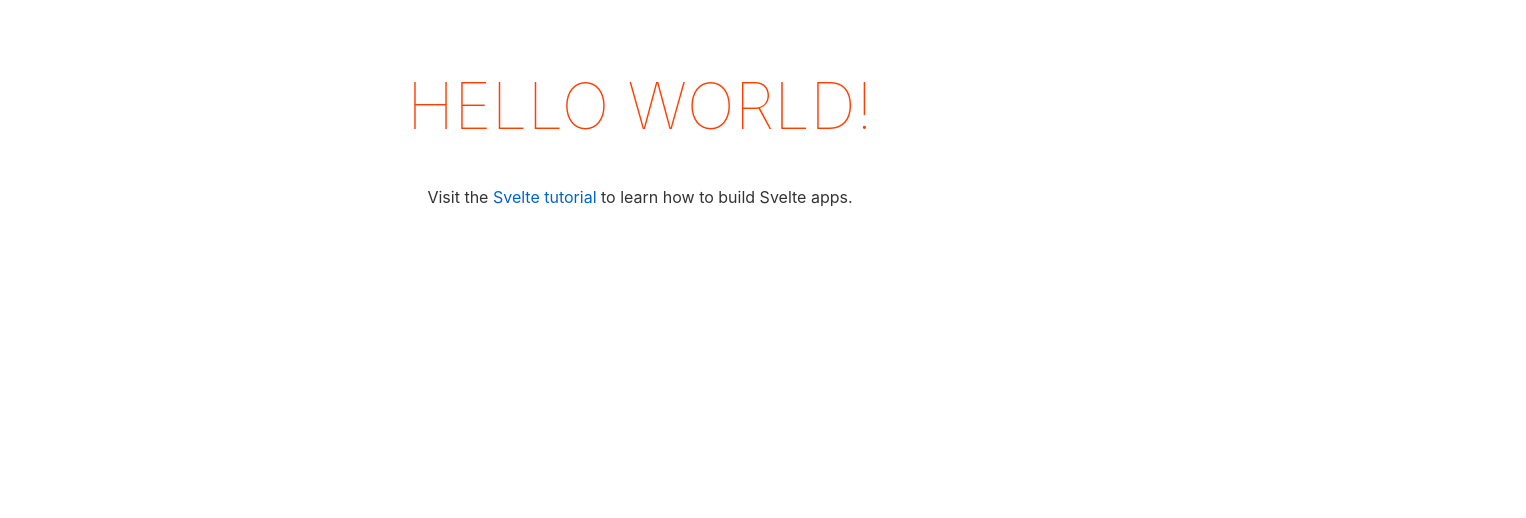
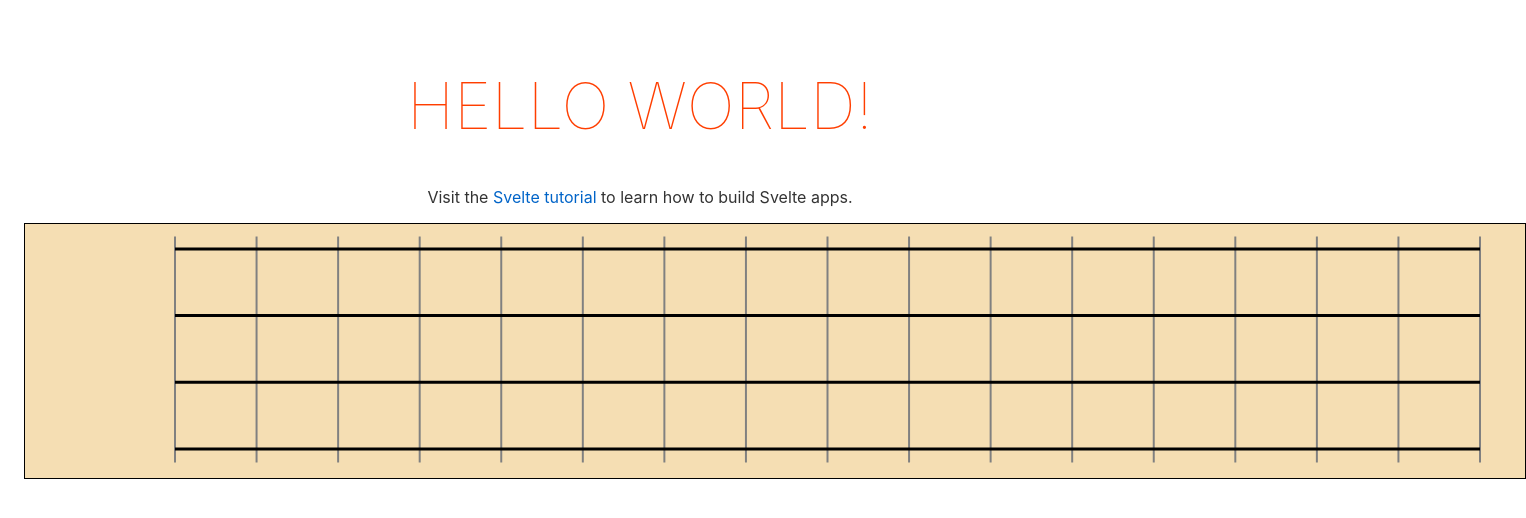
Before and after one commit to KaiWitt/uke-shift, a Svelte app: page / in a window 1280 px wide. Shown: the top 518 px of the page, 1526 px wide, since content can reach past the window. Built offline with nearby package versions, Linux system fonts and the light colour scheme.

Commit message:
Design fretboard

```diff
--- a/src/App.svelte
+++ b/src/App.svelte
@@ -1,10 +1,15 @@
 <script lang="ts">
+	import Uke from "./Uke.svelte";
 	export let name: string;
 </script>
 
 <main>
 	<h1>Hello {name}!</h1>
-	<p>Visit the <a href="https://svelte.dev/tutorial">Svelte tutorial</a> to learn how to build Svelte apps.</p>
+	<p>
+		Visit the <a href="https://svelte.dev/tutorial">Svelte tutorial</a> to learn
+		how to build Svelte apps.
+	</p>
+	<Uke />
 </main>
 
 <style>
--- a/src/Uke.svelte
+++ b/src/Uke.svelte
@@ -0,0 +1,97 @@
+<script>
+    export let height = 250;
+    export let width = 1500;
+    // TODO: fret count
+
+    // Uke strings
+    let stringos = {
+        color: "black",
+        size: 3,
+        len: 0.87 * width,
+        x1: 0.1 * width,
+        y: [
+            { y: 0.1 * height },
+            { y: 0.366 * height },
+            { y: 0.633 * height },
+            { y: 0.9 * height },
+        ],
+    };
+
+    // Frets
+    let frets = {
+        color: "grey",
+        size: 2,
+        len: 1.13 * (stringos.y.slice(-1)[0].y - stringos.y[0].y),
+        y1: 0.5 * stringos.y[0].y,
+        x: [
+            { x: stringos.x1 },
+            { x: stringos.x1 + (1 / 16) * stringos.len },
+            { x: stringos.x1 + (2 / 16) * stringos.len },
+            { x: stringos.x1 + (3 / 16) * stringos.len },
+            { x: stringos.x1 + (4 / 16) * stringos.len },
+            { x: stringos.x1 + (5 / 16) * stringos.len },
+            { x: stringos.x1 + (6 / 16) * stringos.len },
+            { x: stringos.x1 + (7 / 16) * stringos.len },
+            { x: stringos.x1 + (8 / 16) * stringos.len },
+            { x: stringos.x1 + (9 / 16) * stringos.len },
+            { x: stringos.x1 + (10 / 16) * stringos.len },
+            { x: stringos.x1 + (11 / 16) * stringos.len },
+            { x: stringos.x1 + (12 / 16) * stringos.len },
+            { x: stringos.x1 + (13 / 16) * stringos.len },
+            { x: stringos.x1 + (14 / 16) * stringos.len },
+            { x: stringos.x1 + (15 / 16) * stringos.len },
+            { x: stringos.x1 + (16 / 16) * stringos.len },
+        ],
+    };
+</script>
+
+<div>
+    <svg {height} {width}>
+        <!-- Frets -->
+        {#each frets.x as { x }}
+            <line
+                x1={x}
+                y1={frets.y1}
+                x2={x}
+                y2={frets.y1 + frets.len}
+                style="stroke:{frets.color};stroke-width:{frets.size}"
+            />
+        {/each}
+
+        <!-- 4 Uke Strings -->
+        {#each stringos.y as { y }}
+            <line
+                x1={stringos.x1}
+                y1={y}
+                x2={stringos.x1 + stringos.len}
+                y2={y}
+                style="stroke:{stringos.color};stroke-width:{stringos.size}"
+            />
+        {/each}
+
+        <!-- Fret marker -->
+        <!-- <svg height={diameter} width={diameter}>
+            <circle cx={radius} cy={radius} r={radius} fill="lightgrey" />
+            <text x={radius} y={radius} text-anchor="middle" fill="white">{number}</text
+            >
+        </svg> -->
+
+        <!-- Note -->
+        <!-- <svg height={diameter} width={diameter}>
+            <circle cx={radius} cy={radius} r={radius} fill={color} />
+            <text x={radius} y={radius} text-anchor="middle" fill="white"
+                >{number}</text
+            >
+        </svg> -->
+    </svg>
+</div>
+
+<style>
+    /* div for debugging */
+    div {
+        background-color: wheat;
+        width: max-content;
+        height: max-content;
+        border: 1px solid black;
+    }
+</style>
```
Also changed, not shown: src/uke_components/Fret.svelte (deleted), src/uke_components/Fretboard.svelte (deleted), src/uke_components/Marker.svelte (deleted), src/uke_components/Note.svelte (deleted), src/uke_components/Nut.svelte (deleted), src/uke_components/String.svelte (deleted).
